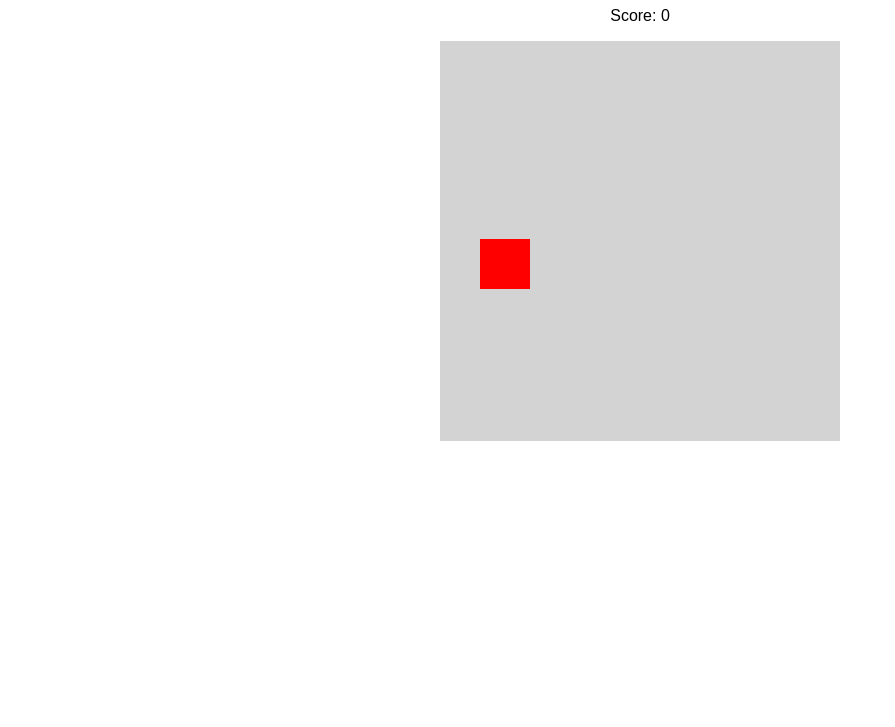
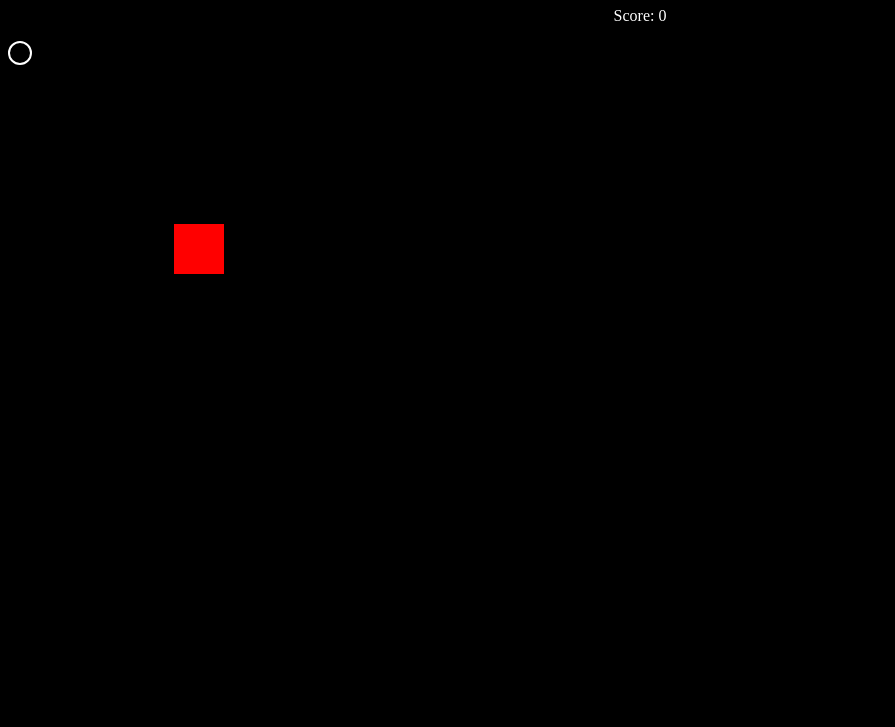
Before and after one commit to hpuc09/clicktheboxgame, a plain HTML site: page index.html in a window 1280 px wide. Shown: the part 73-800 px from the top of the page, without its empty margins (0-895 px from the left). Drawn offline with Linux system fonts and the light colour scheme.

Commit message:
Update index.html

```diff
--- a/index.html
+++ b/index.html
@@ -5,56 +5,57 @@
     <meta name="viewport" content="width=device-width, initial-scale=1.0">
     <title>Click the Box Game</title>
     <style>
-        body {
-            text-align: center;
-            font-family: Arial, sans-serif;
+        * { cursor: none; }
+        body { text-align: center; background-color: black; color: white; overflow: hidden; }
+        #box {
+            width: 50px; height: 50px;
+            background-color: red; position: absolute;
         }
-        #gameArea {
-            width: 400px;
-            height: 400px;
-            background-color: lightgray;
-            position: relative;
-            margin: auto;
-            overflow: hidden;
-        }
-        #box {
-            width: 50px;
-            height: 50px;
-            background-color: red;
-            position: absolute;
-            cursor: pointer;
+        .crosshair {
+            position: absolute; width: 20px; height: 20px;
+            border: 2px solid white; border-radius: 50%;
+            pointer-events: none;
         }
     </style>
 </head>
 <body>
-    <h1>Click the Box Game</h1>
+    <h1>Click the Box!</h1>
     <p>Score: <span id="score">0</span></p>
-    <div id="gameArea">
-        <div id="box"></div>
-    </div>
+    <div id="box"></div>
+    <div class="crosshair" id="crosshair"></div>
 
     <script>
         let score = 0;
-        const box = document.getElementById("box");
-        const scoreDisplay = document.getElementById("score");
-        const gameArea = document.getElementById("gameArea");
+        let speed = 1000;
+        let box = document.getElementById("box");
+        let crosshair = document.getElementById("crosshair");
 
         function moveBox() {
-            let maxX = gameArea.clientWidth - box.clientWidth;
-            let maxY = gameArea.clientHeight - box.clientHeight;
-            let randomX = Math.floor(Math.random() * maxX);
-            let randomY = Math.floor(Math.random() * maxY);
-            box.style.left = randomX + "px";
-            box.style.top = randomY + "px";
+            let x = Math.random() * (window.innerWidth - 50);
+            let y = Math.random() * (window.innerHeight - 50);
+            box.style.left = `${x}px`;
+            box.style.top = `${y}px`;
         }
 
-        box.addEventListener("click", function() {
+        box.addEventListener("click", () => {
             score++;
-            scoreDisplay.textContent = score;
+            document.getElementById("score").textContent = score;
             moveBox();
         });
 
-        moveBox(); // Start the game
+        document.addEventListener("mousemove", (e) => {
+            crosshair.style.left = `${e.clientX - 10}px`;
+            crosshair.style.top = `${e.clientY - 10}px`;
+        });
+
+        setInterval(moveBox, speed);
+        setInterval(() => {
+            speed *= 0.9;
+            clearInterval(moveBoxInterval);
+            moveBoxInterval = setInterval(moveBox, speed);
+        }, 10000);
+
+        let moveBoxInterval = setInterval(moveBox, speed);
     </script>
 </body>
 </html>
```
